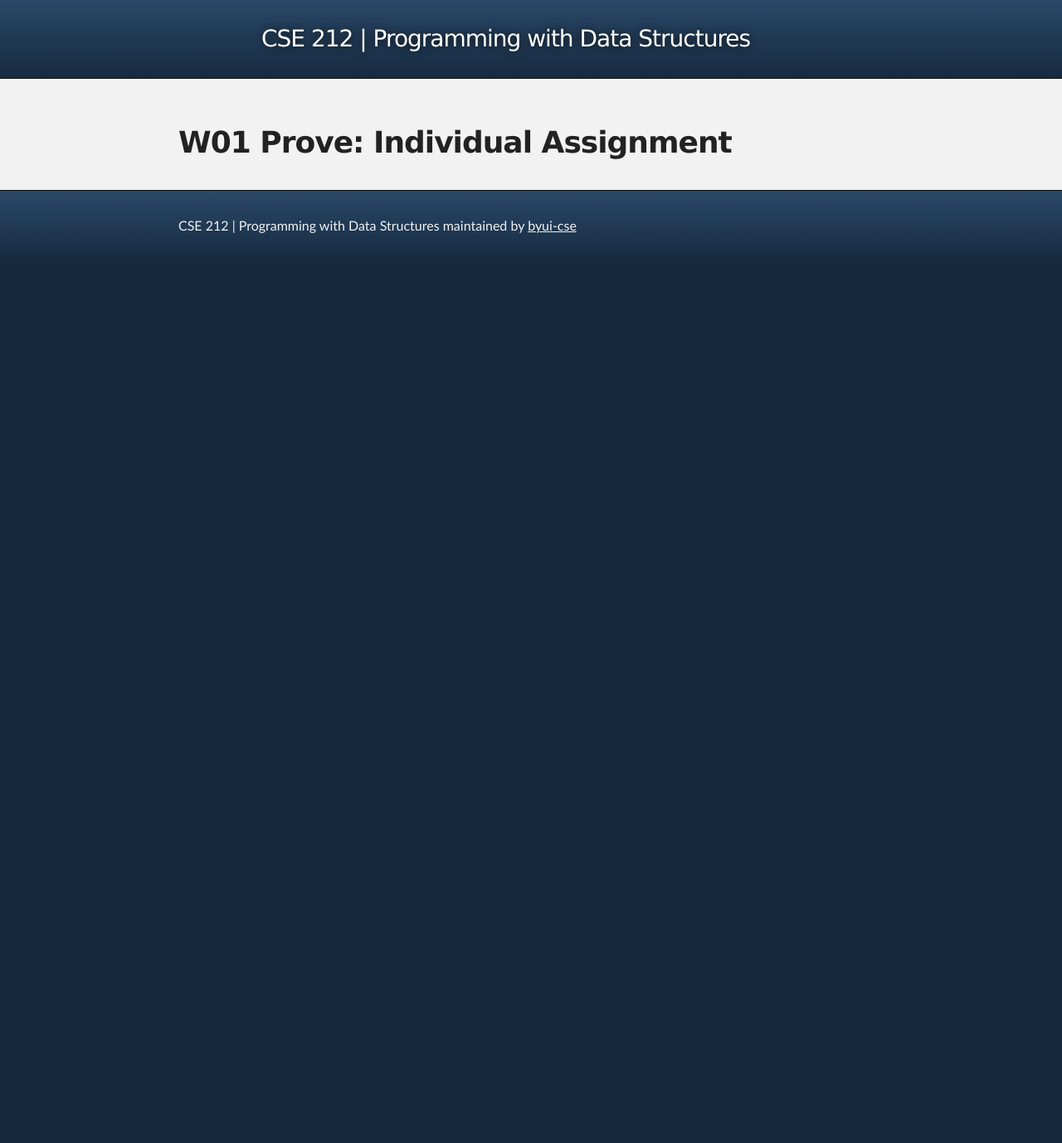
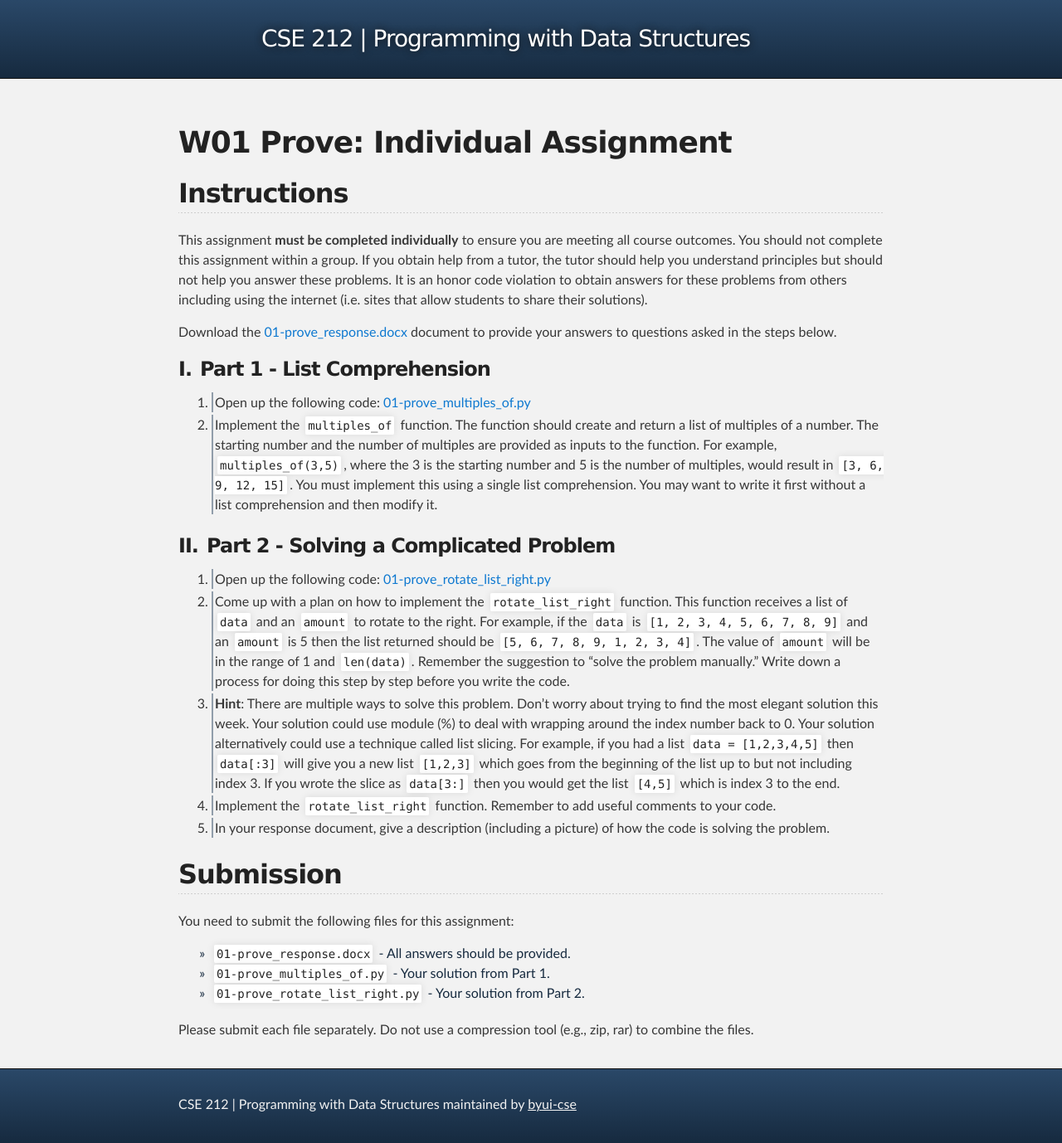
Before and after one commit to byui-cse/cse212-csharp, a Jekyll site: the page built from docs/lesson01/prove.md, in a window 1280 px wide. Shown: the whole page at 83% size. Built offline with Jekyll 4.4.1, drawn with Linux system fonts in a browser that asks for light colours; some web fonts are replaced; before the commit the page ends 900 px from its top, so only the background shows below that.

Commit message:
Added W01 prove

```diff
--- a/docs/lesson01/prove.md
+++ b/docs/lesson01/prove.md
@@ -4,3 +4,28 @@ title: "W01 Prove: Individual Assignment"
 ---
 
 # W01 Prove: Individual Assignment
+## Instructions
+
+This assignment **must be completed individually** to ensure you are meeting all course outcomes. You should not complete this assignment within a group. If you obtain help from a tutor, the tutor should help you understand principles but should not help you answer these problems. It is an honor code violation to obtain answers for these problems from others including using the internet (i.e. sites that allow students to share their solutions).
+
+Download the [01-prove_response.docx](01-prove_response.docx) document to provide your answers to questions asked in the steps below.
+
+### Part 1 - List Comprehension
+1. Open up the following code: [01-prove_multiples_of.py]()
+2. Implement the `multiples_of` function. The function should create and return a list of multiples of a number. The starting number and the number of multiples are provided as inputs to the function. For example, `multiples_of(3,5)`, where the 3 is the starting number and 5 is the number of multiples, would result in `[3, 6, 9, 12, 15]`. You must implement this using a single list comprehension. You may want to write it first without a list comprehension and then modify it.
+
+### Part 2 - Solving a Complicated Problem
+1. Open up the following code: [01-prove_rotate_list_right.py]()
+2. Come up with a plan on how to implement the `rotate_list_right` function. This function receives a list of `data` and an `amount` to rotate to the right. For example, if the `data` is `[1, 2, 3, 4, 5, 6, 7, 8, 9]` and an `amount` is 5 then the list returned should be `[5, 6, 7, 8, 9, 1, 2, 3, 4]`. The value of `amount` will be in the range of 1 and `len(data)`. Remember the suggestion to "solve the problem manually." Write down a process for doing this step by step before you write the code.
+3. **Hint**: There are multiple ways to solve this problem. Don't worry about trying to find the most elegant solution this week. Your solution could use module (%) to deal with wrapping around the index number back to 0. Your solution alternatively could use a technique called list slicing. For example, if you had a list `data = [1,2,3,4,5]` then `data[:3]` will give you a new list `[1,2,3]` which goes from the beginning of the list up to but not including index 3. If you wrote the slice as `data[3:]` then you would get the list `[4,5]` which is index 3 to the end.
+4. Implement the `rotate_list_right` function. Remember to add useful comments to your code.
+5. In your response document, give a description (including a picture) of how the code is solving the problem.
+
+## Submission
+You need to submit the following files for this assignment:
+
+* `01-prove_response.docx` - All answers should be provided.
+* `01-prove_multiples_of.py` - Your solution from Part 1.
+* `01-prove_rotate_list_right.py` - Your solution from Part 2.
+
+Please submit each file separately. Do not use a compression tool (e.g., zip, rar) to combine the files.
```
Also changed, not shown: 1 other file.
